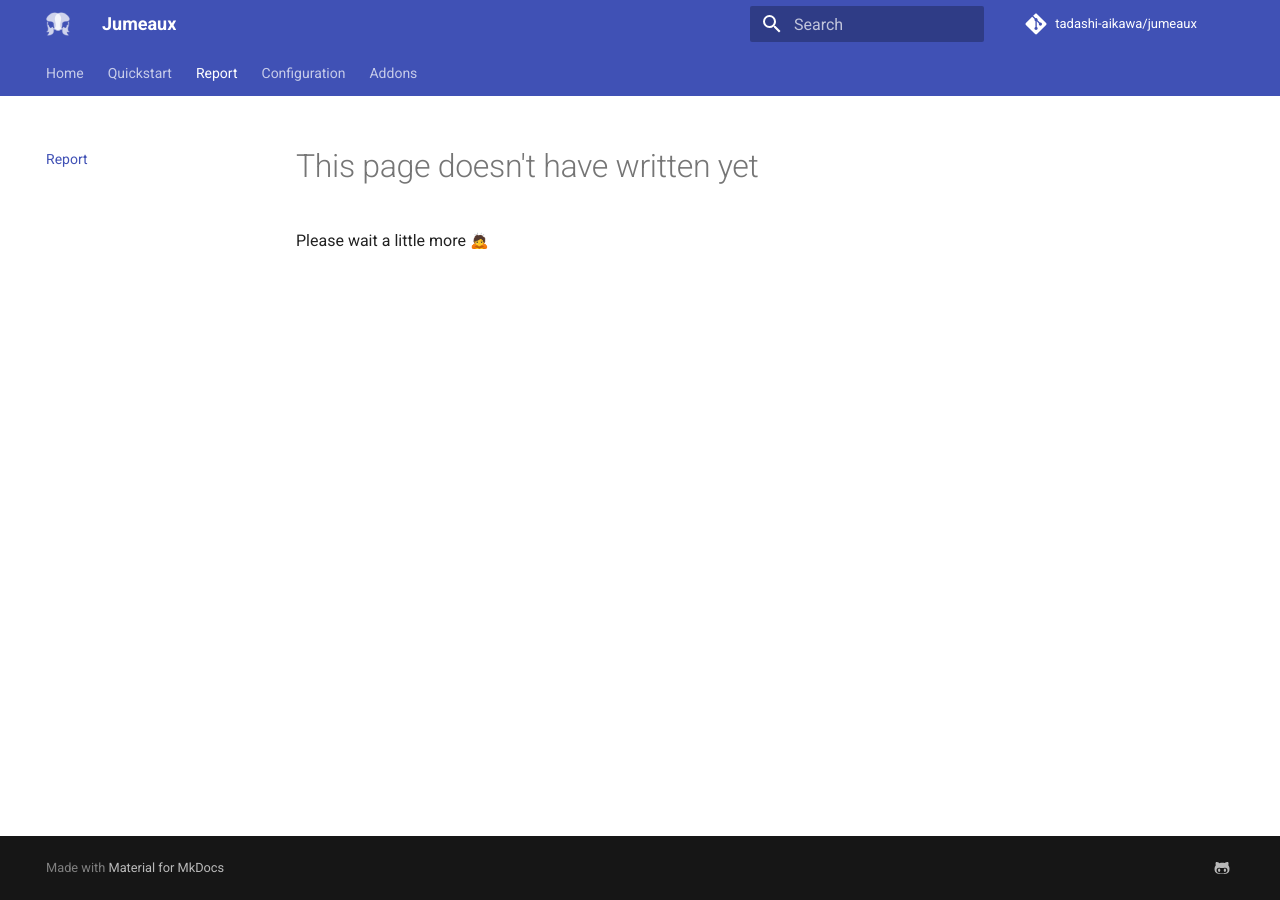
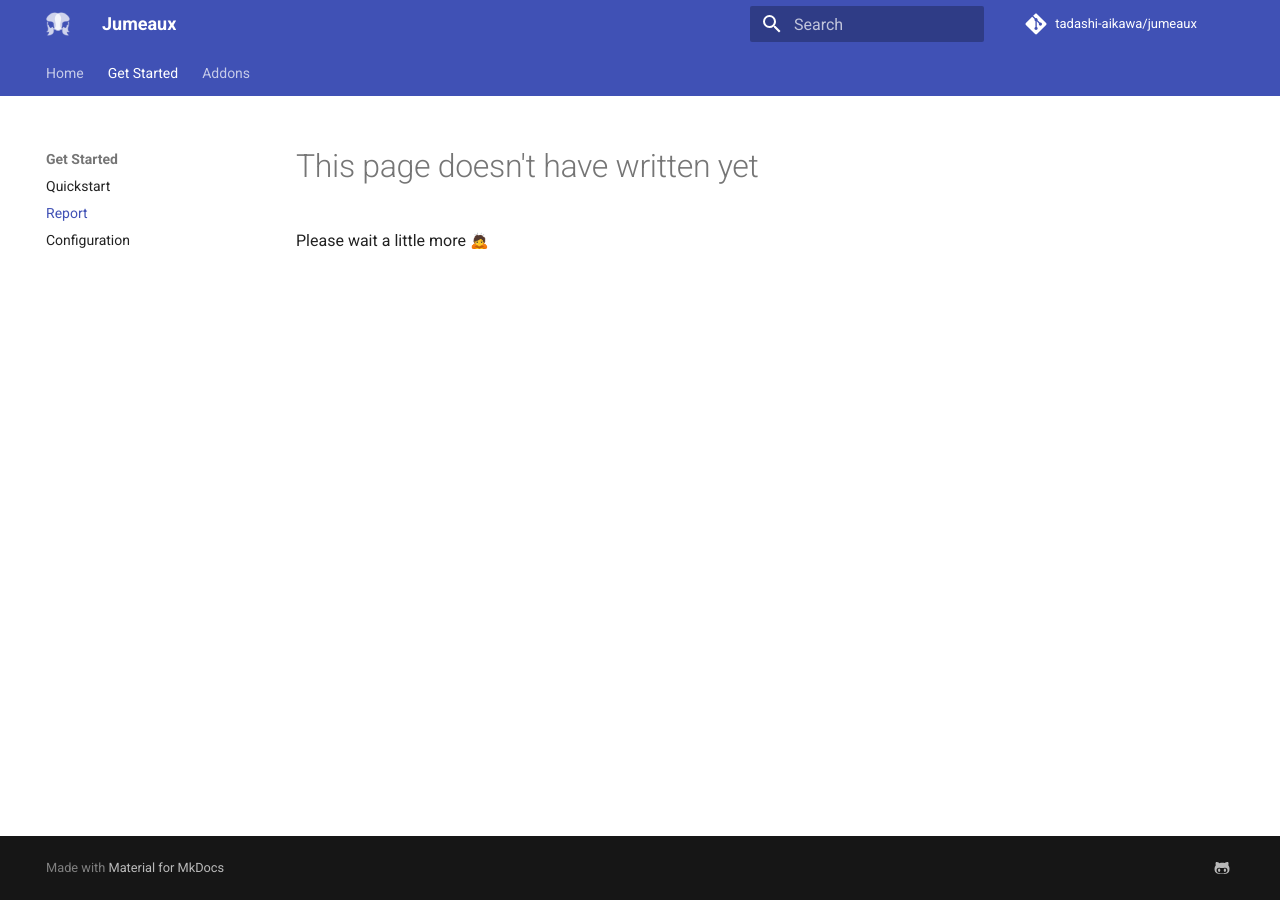
Before and after one commit to tadashi-aikawa/jumeaux, an MkDocs documentation site: the page built from docs/getstarted/report.md, in a window 1280 px wide. Built offline with MkDocs 1.6.1 and Material for MkDocs 9.7.7, drawn with Linux system fonts in a browser that asks for light colours; nearby versions of some CDN libraries; emoji names are drawn with the system emoji font; comment, search, counter and statistics services are not loaded; old or Windows-style settings are respelled for this version of MkDocs.

Commit message:
:pencil2: Refactoring docs

```diff
--- a/mkdocs.yml
+++ b/mkdocs.yml
@@ -8,9 +8,10 @@ strict: true
 
 pages:
   - Home: index.md
-  - Quickstart: quickstart.md
-  - Report: report.md
-  - Configuration: configuration.md
+  - Get Started:
+    - Quickstart: getstarted/quickstart.md
+    - Report: getstarted/report.md
+    - Configuration: getstarted/configuration.md
   - Addons:
     - Summary: ja/addons/index.md
     - log2reqs: ja/addons/log2reqs.md
```
Also changed, not shown: docs/getstarted/configuration.md (renamed from docs/configuration.md), docs/getstarted/quickstart.md (renamed from docs/quickstart.md), docs/getstarted/report.md (renamed from docs/report.md).
